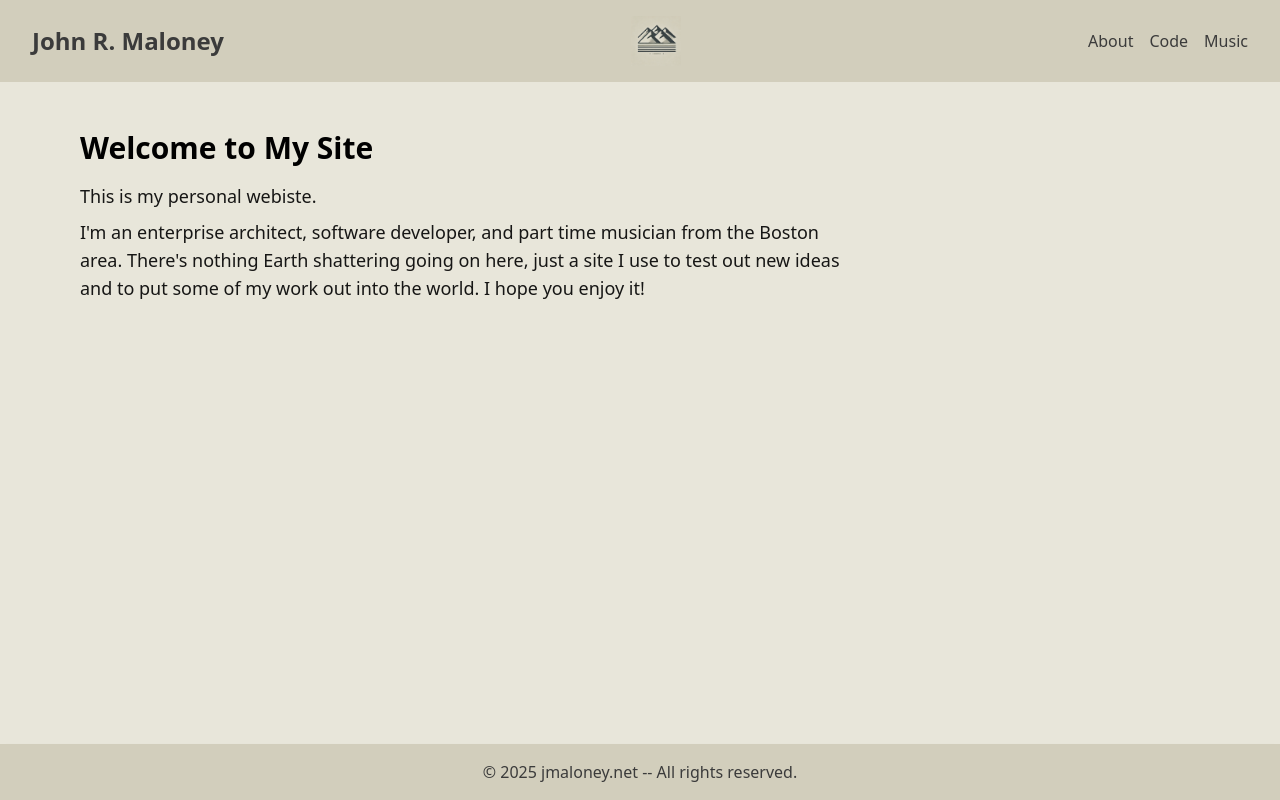
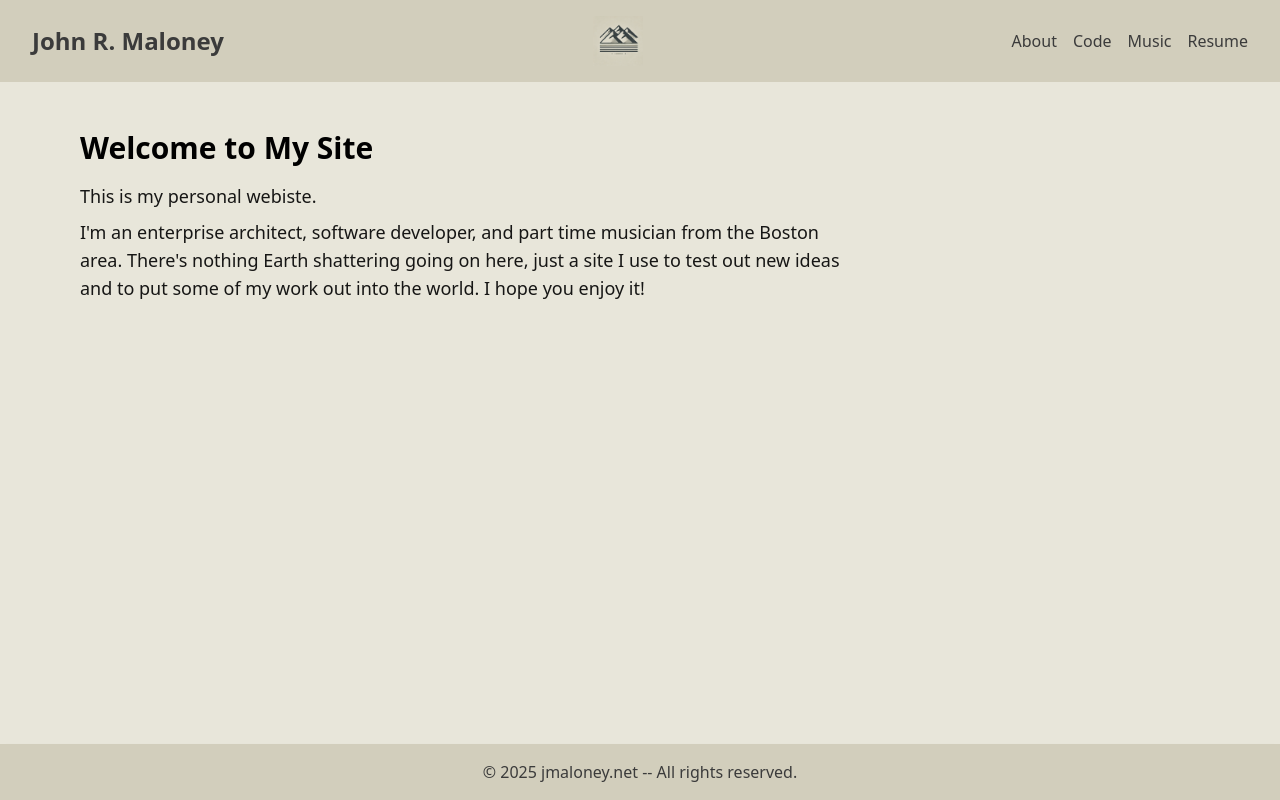
Before and after one commit to jrmaloney/jmaloney-nextjs-tw, a Next.js app: page / in a window 1280 px wide. Built offline with nearby package versions, Linux system fonts and the light colour scheme.

Commit message:
add resume to main nav

```diff
--- a/components/Navbar.tsx
+++ b/components/Navbar.tsx
@@ -39,6 +39,9 @@ const Navbar: React.FC = () => {
               <Link href="/music" onClick={handleLinkClick}>
                 <span className="block px-4 py-2 hover:bg-gray-300">Music</span>
               </Link>
+              <Link href="/resume" onClick={handleLinkClick}>
+                <span className="block px-4 py-2 hover:bg-gray-300">Resume</span>
+              </Link>
             </div>
           )}
         </div>
@@ -52,6 +55,9 @@ const Navbar: React.FC = () => {
           <Link href="/music">
             <span className="hover:underline">Music</span>
           </Link>
+          <Link href="/resume">
+            <span className="hover:underline">Resume</span>
+          </Link>
         </div>
       </div>
     </nav>
```
